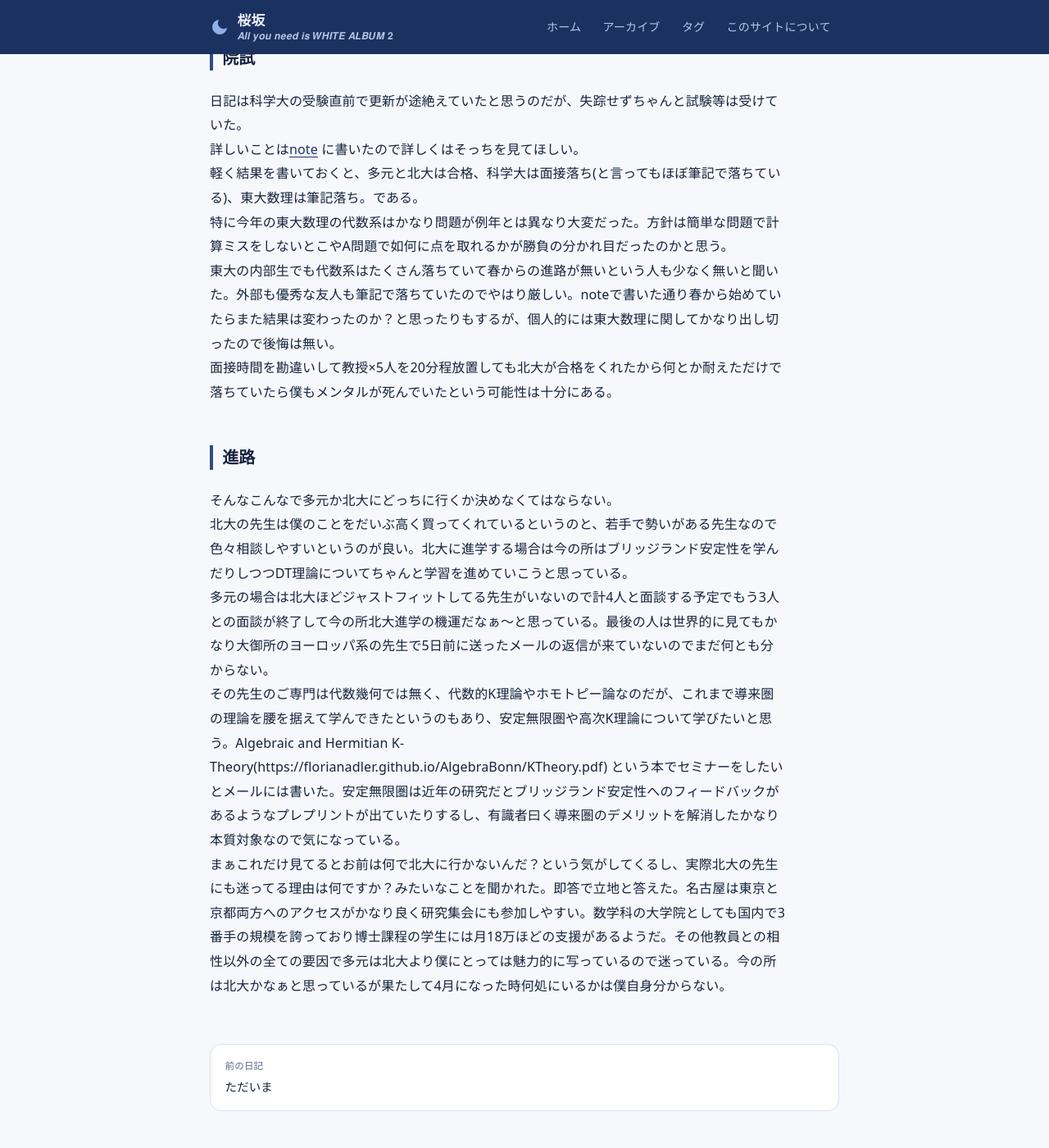
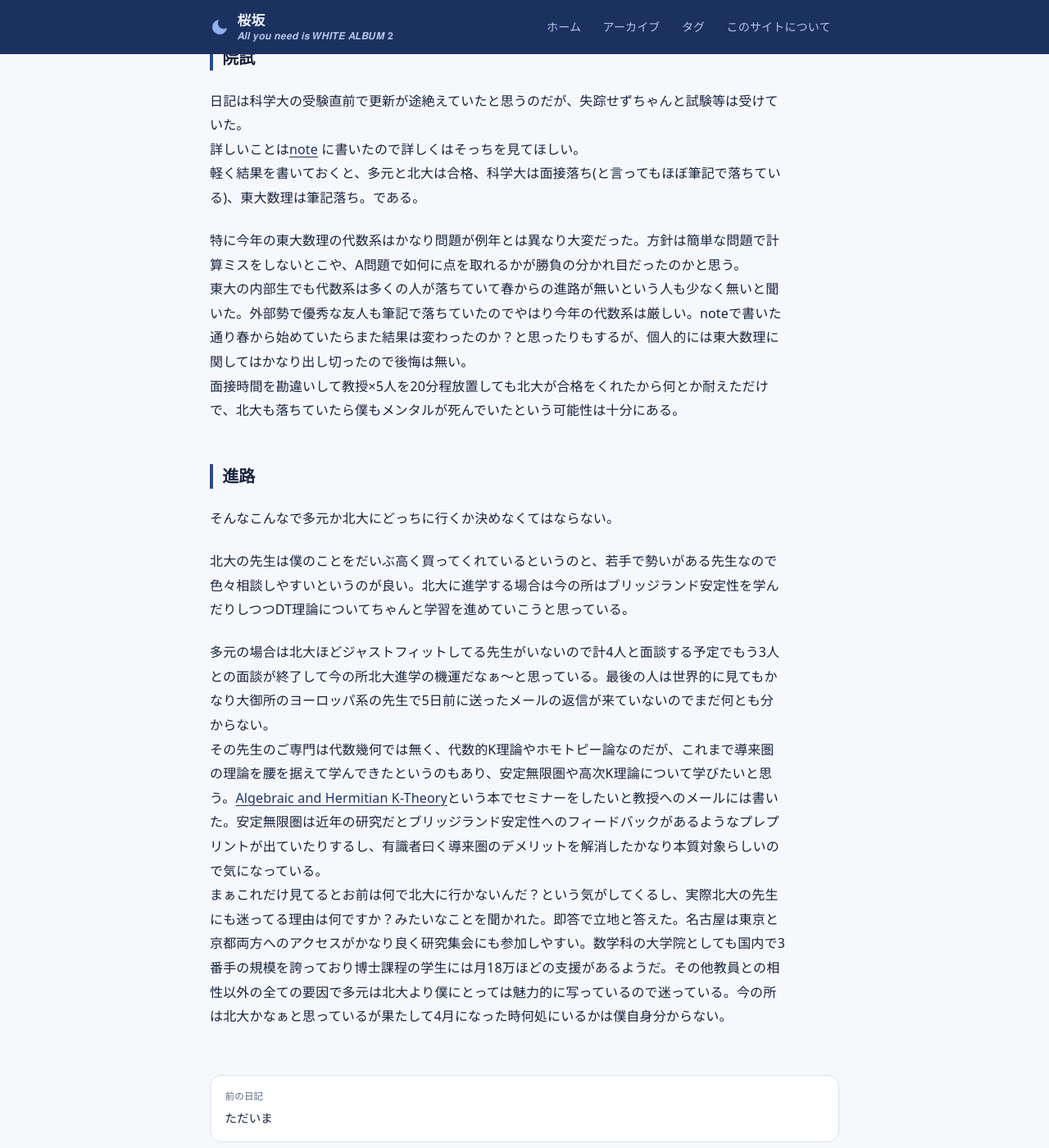
Before and after one commit to sakurazaka-math/sakurazaka-math.github.io, a Jekyll site: the page built from _posts/2026-09-30-day20.md, in a window 1280 px wide and 1400 px high, scrolled down 289 px. Shown: the whole window at 82% size. Built offline with Jekyll 4.4.1, drawn with Linux system fonts in a browser that asks for light colours.

Commit message:
2026-09-30-day20.md を更新

```diff
--- a/_posts/2026-09-30-day20.md
+++ b/_posts/2026-09-30-day20.md
@@ -14,14 +14,17 @@ mood: 普通
 日記は科学大の受験直前で更新が途絶えていたと思うのだが、失踪せずちゃんと試験等は受けていた。
 詳しいことは[note](https://note.com/sakurazaka_math/n/ne44cc31d579b) に書いたので詳しくはそっちを見てほしい。
 軽く結果を書いておくと、多元と北大は合格、科学大は面接落ち(と言ってもほぼ筆記で落ちている)、東大数理は筆記落ち。である。
-特に今年の東大数理の代数系はかなり問題が例年とは異なり大変だった。方針は簡単な問題で計算ミスをしないとこやA問題で如何に点を取れるかが勝負の分かれ目だったのかと思う。
-東大の内部生でも代数系はたくさん落ちていて春からの進路が無いという人も少なく無いと聞いた。外部も優秀な友人も筆記で落ちていたのでやはり厳しい。noteで書いた通り春から始めていたらまた結果は変わったのか？と思ったりもするが、個人的には東大数理に関してかなり出し切ったので後悔は無い。
-面接時間を勘違いして教授×5人を20分程放置しても北大が合格をくれたから何とか耐えただけで落ちていたら僕もメンタルが死んでいたという可能性は十分にある。
+
+特に今年の東大数理の代数系はかなり問題が例年とは異なり大変だった。方針は簡単な問題で計算ミスをしないとこや、A問題で如何に点を取れるかが勝負の分かれ目だったのかと思う。
+東大の内部生でも代数系は多くの人が落ちていて春からの進路が無いという人も少なく無いと聞いた。外部勢で優秀な友人も筆記で落ちていたのでやはり今年の代数系は厳しい。noteで書いた通り春から始めていたらまた結果は変わったのか？と思ったりもするが、個人的には東大数理に関してはかなり出し切ったので後悔は無い。
+面接時間を勘違いして教授×5人を20分程放置しても北大が合格をくれたから何とか耐えただけで、北大も落ちていたら僕もメンタルが死んでいたという可能性は十分にある。
 
 ## 進路
 
 そんなこんなで多元か北大にどっちに行くか決めなくてはならない。
+
 北大の先生は僕のことをだいぶ高く買ってくれているというのと、若手で勢いがある先生なので色々相談しやすいというのが良い。北大に進学する場合は今の所はブリッジランド安定性を学んだりしつつDT理論についてちゃんと学習を進めていこうと思っている。
+
 多元の場合は北大ほどジャストフィットしてる先生がいないので計4人と面談する予定でもう3人との面談が終了して今の所北大進学の機運だなぁ〜と思っている。最後の人は世界的に見てもかなり大御所のヨーロッパ系の先生で5日前に送ったメールの返信が来ていないのでまだ何とも分からない。
-その先生のご専門は代数幾何では無く、代数的K理論やホモトピー論なのだが、これまで導来圏の理論を腰を据えて学んできたというのもあり、安定無限圏や高次K理論について学びたいと思う。Algebraic and Hermitian K-Theory(https://florianadler.github.io/AlgebraBonn/KTheory.pdf) という本でセミナーをしたいとメールには書いた。安定無限圏は近年の研究だとブリッジランド安定性へのフィードバックがあるようなプレプリントが出ていたりするし、有識者曰く導来圏のデメリットを解消したかなり本質対象なので気になっている。
+その先生のご専門は代数幾何では無く、代数的K理論やホモトピー論なのだが、これまで導来圏の理論を腰を据えて学んできたというのもあり、安定無限圏や高次K理論について学びたいと思う。[Algebraic and Hermitian K-Theory](https://florianadler.github.io/AlgebraBonn/KTheory.pdf)という本でセミナーをしたいと教授へのメールには書いた。安定無限圏は近年の研究だとブリッジランド安定性へのフィードバックがあるようなプレプリントが出ていたりするし、有識者曰く導来圏のデメリットを解消したかなり本質対象らしいので気になっている。
 まぁこれだけ見てるとお前は何で北大に行かないんだ？という気がしてくるし、実際北大の先生にも迷ってる理由は何ですか？みたいなことを聞かれた。即答で立地と答えた。名古屋は東京と京都両方へのアクセスがかなり良く研究集会にも参加しやすい。数学科の大学院としても国内で3番手の規模を誇っており博士課程の学生には月18万ほどの支援があるようだ。その他教員との相性以外の全ての要因で多元は北大より僕にとっては魅力的に写っているので迷っている。今の所は北大かなぁと思っているが果たして4月になった時何処にいるかは僕自身分からない。
```
